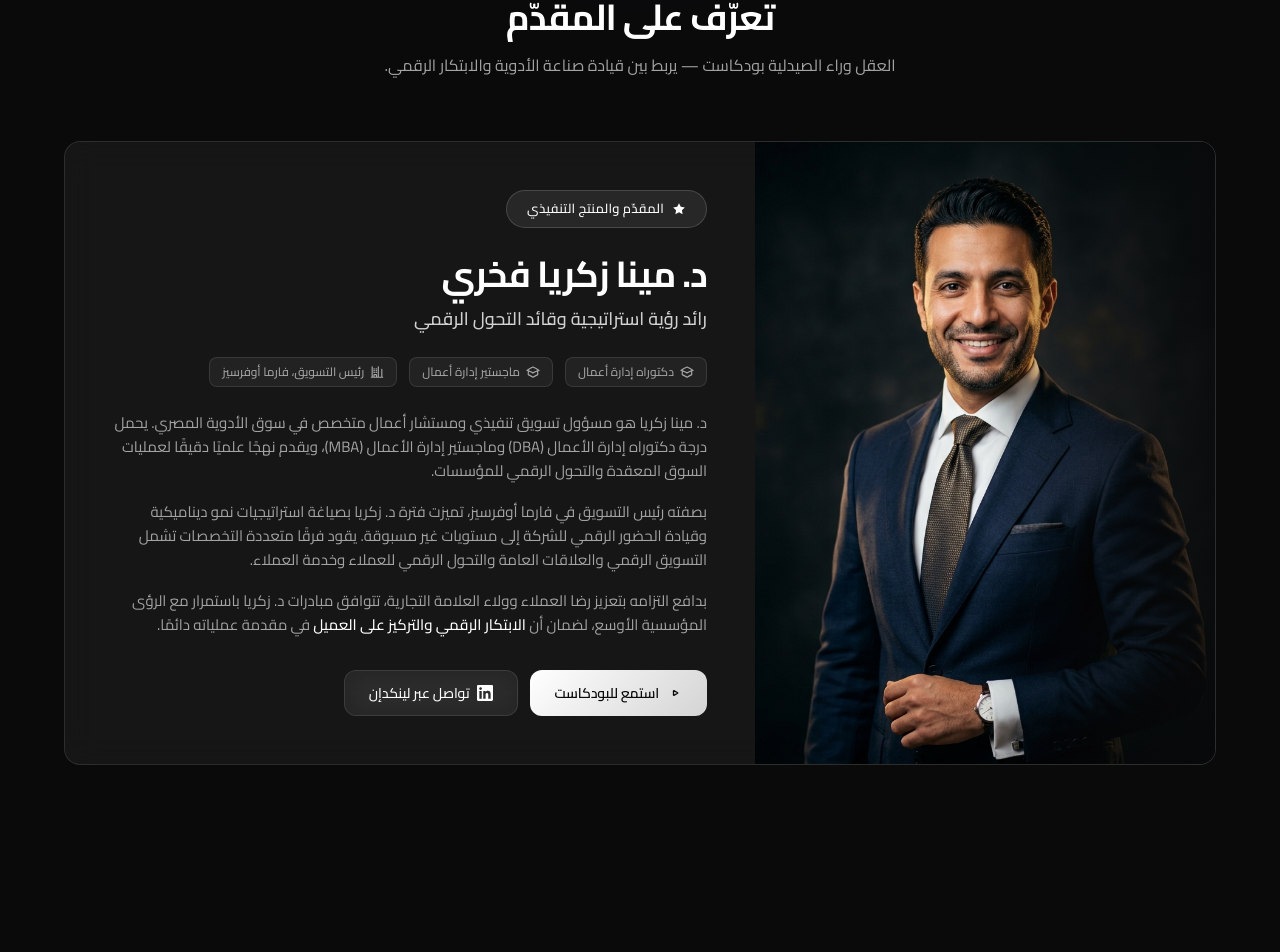
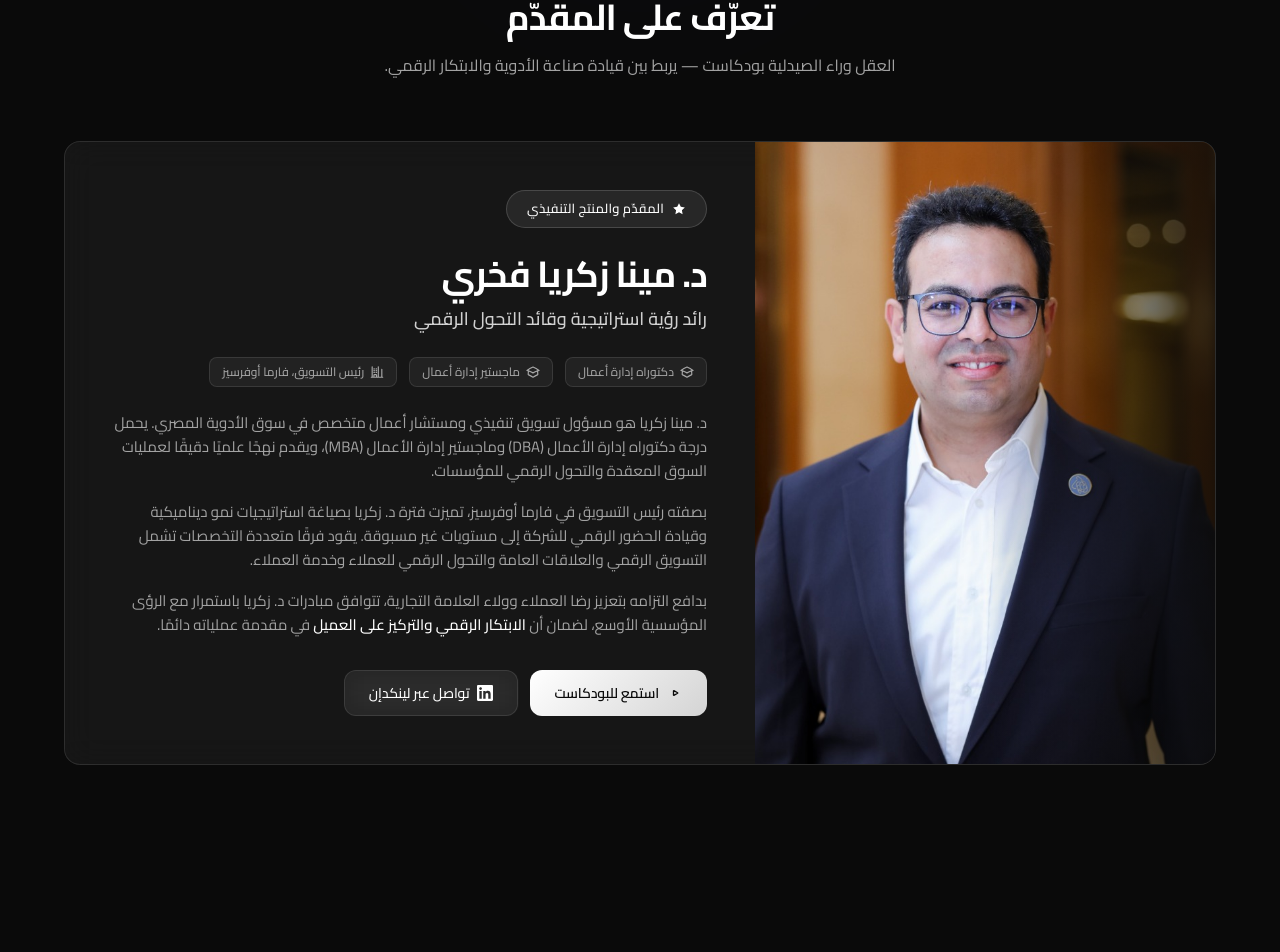
Before and after one commit to AbdallahElbadry/alsaydaliyah-web, a Next.js app: page /ar in a window 1280 px wide. Shown: the part 2179-3131 px from the top of the page. Built offline with nearby package versions, Linux system fonts and the light colour scheme; no server answers.

Commit message:
feat: replace host bio image with the new uploaded image

```diff
--- a/app/[lang]/page.tsx
+++ b/app/[lang]/page.tsx
@@ -365,7 +365,7 @@ export default async function Home({ params }: { params: Promise<{ lang: string
               {/* Portrait */}
               <div className="lg:col-span-2 relative min-h-[300px] sm:min-h-[400px] lg:min-h-[560px]">
                 <Image
-                  src="/dr-mina.png"
+                  src="/dr-mina.jpg"
                   alt="Dr. Mina Zakaria Fakhry"
                   fill
                   className="object-cover object-top"
```
Also changed, not shown: public/dr-mina.jpg (added), public/dr-mina.png (deleted).
